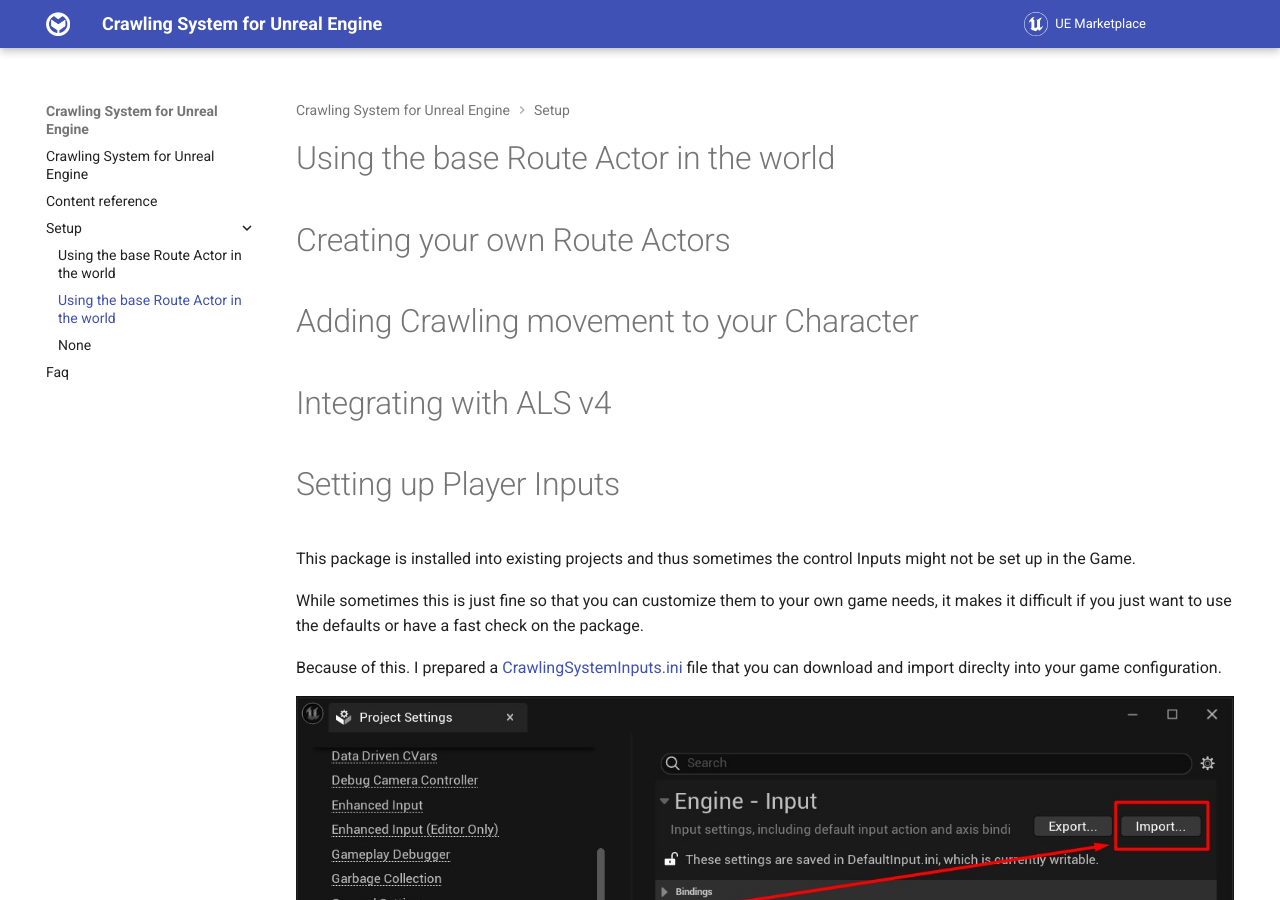
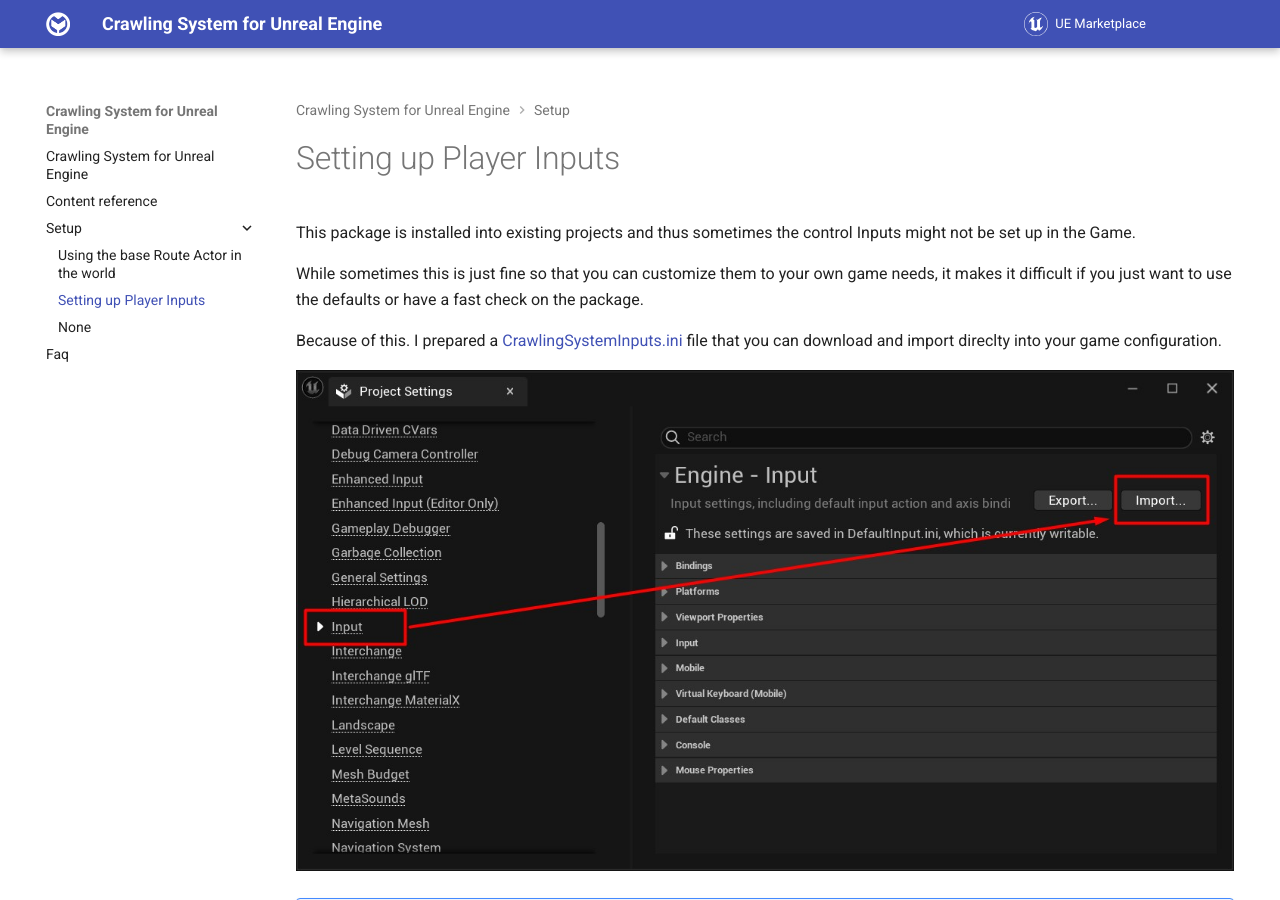
Before and after one commit to nesjett/unreal-engine-crawling-system, an MkDocs documentation site: the page built from docs/setup/inputs.md, in a window 1280 px wide and 900 px high. Built offline with MkDocs 1.6.1 and Material for MkDocs 9.7.7, drawn with Linux system fonts in a browser that asks for light colours.

Commit message:
docs: set proper title

```diff
--- a/docs/setup/inputs.md
+++ b/docs/setup/inputs.md
@@ -1,11 +1,3 @@
-# Using the base Route Actor in the world
-
-# Creating your own Route Actors
-
-# Adding Crawling movement to your Character
-
-# Integrating with ALS v4
-
 # Setting up Player Inputs
 
 This package is installed into existing projects and thus sometimes the control Inputs might not be set up in the Game.
```
